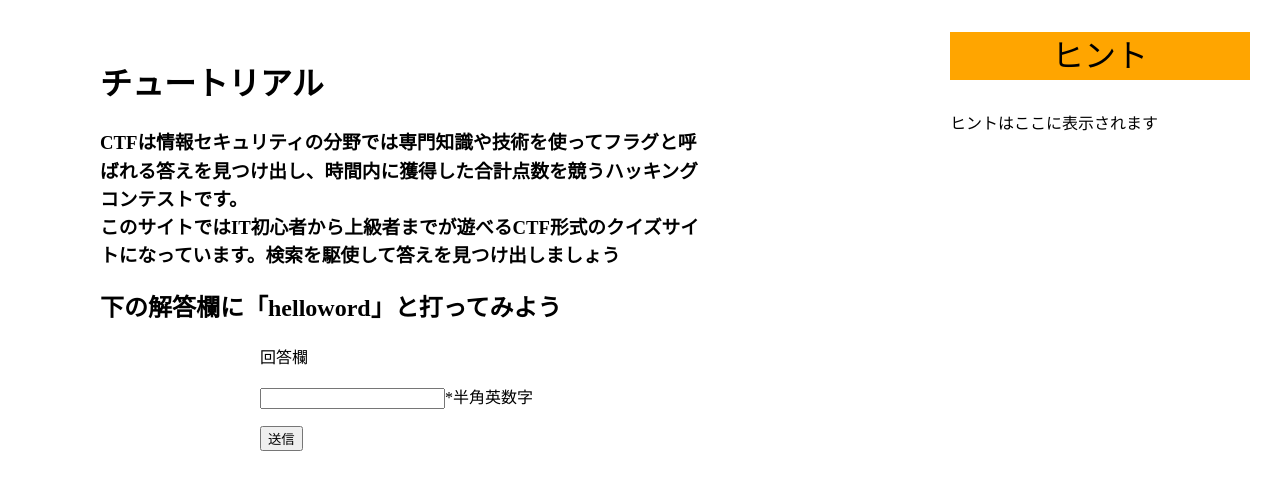
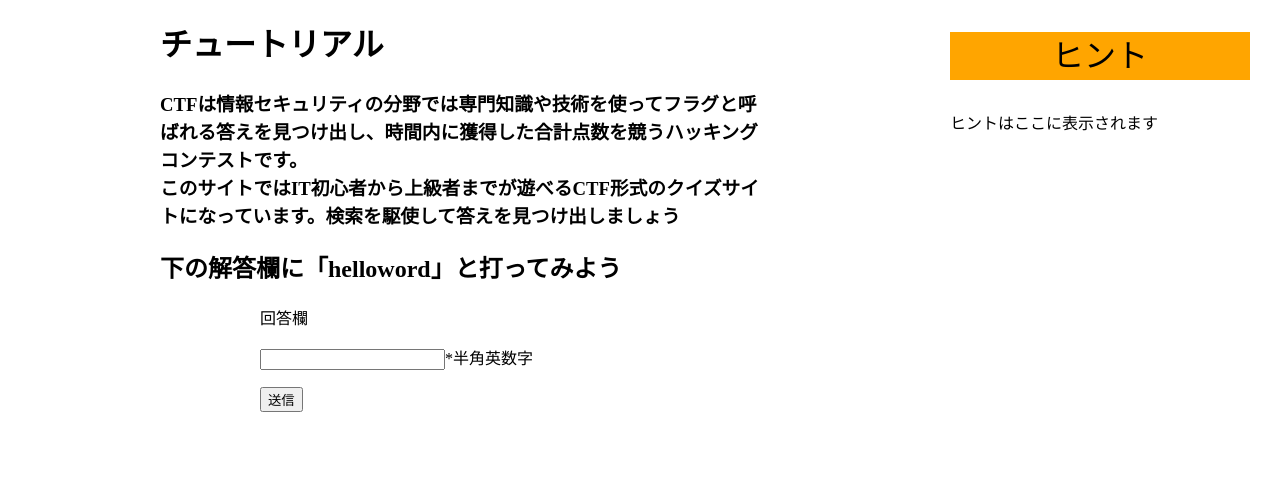
Before and after one commit to miuratomonori/SecurityGame, a PHP site: page /tutorial.html in a window 1280 px wide. Shown: the top 490 px of the page. Run offline with PHP 8.4, Linux system fonts and the light colour scheme.

Commit message:
Update aiueo.css

```diff
--- a/aiueo.css
+++ b/aiueo.css
@@ -65,7 +65,7 @@ body {
 }
 .tutorial{
 	width:600px;
-	margin:60px auto 0 auto;
+	margin:0 40px 0 auto;
 }
 #right{
 	width:300px;
```
